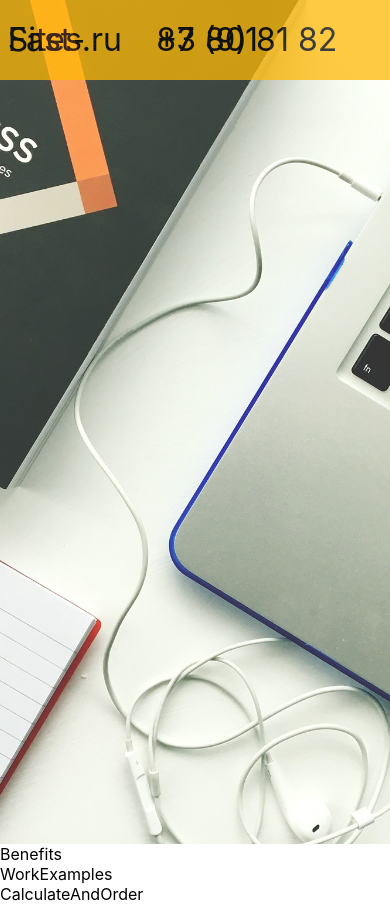
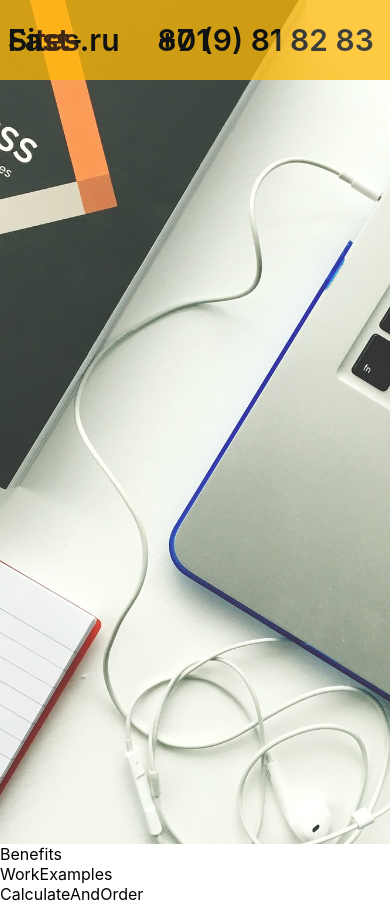
Before and after one commit to AlexCole999/fast-sites, a React (Create React App) app: page / in a window 390 px wide. Built offline with nearby package versions, Linux system fonts and the light colour scheme.

Commit message:
Contacts --->>> created Logo,Phone components

```diff
--- a/src/components/Screen1/Contacts/Logo/Logo.css
+++ b/src/components/Screen1/Contacts/Logo/Logo.css
@@ -1,8 +1,10 @@
 .Logo{
-font-size: 32px;
+font-size: 30px;
+font-weight: 600;
 display: flex;
 justify-content: flex-start;
 align-items: center;
 line-height: 0px;
 margin-left: 2%;
+margin-bottom: 0.25%;
 }
--- a/src/components/Screen1/Contacts/Phone/Phone.css
+++ b/src/components/Screen1/Contacts/Phone/Phone.css
@@ -1,8 +1,10 @@
 .Phone{
-font-size: 32px;
+font-size: 30px;
+font-weight: 600;
 display: flex;
 justify-content: flex-start;
 align-items: center;
-margin-right: 2%;
+margin-right: 3%;
+margin-bottom: 0.25%;
 line-height: 0px;
 }
```
